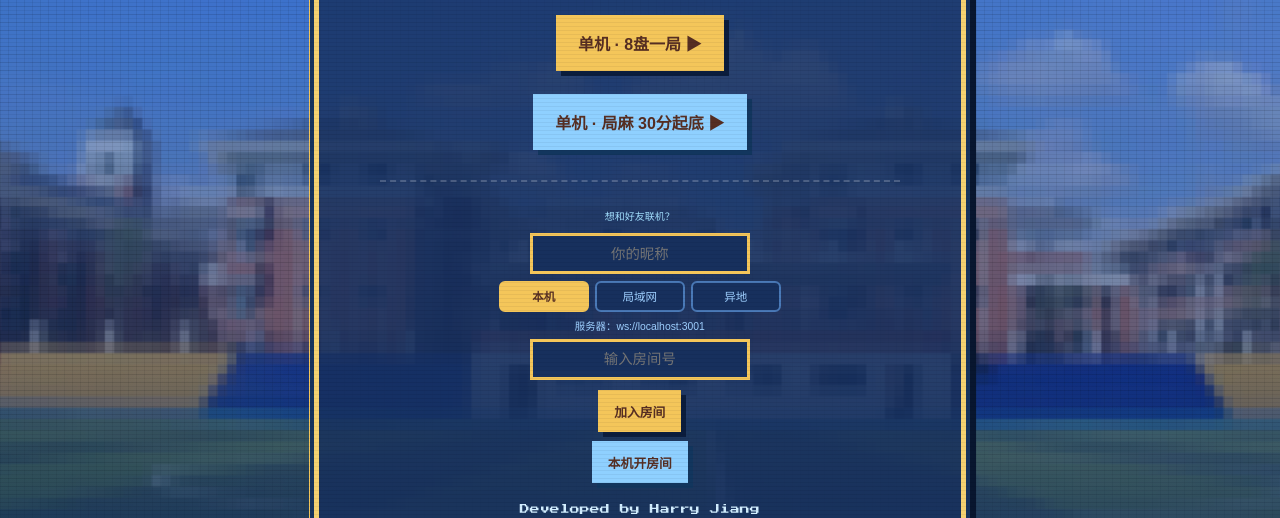
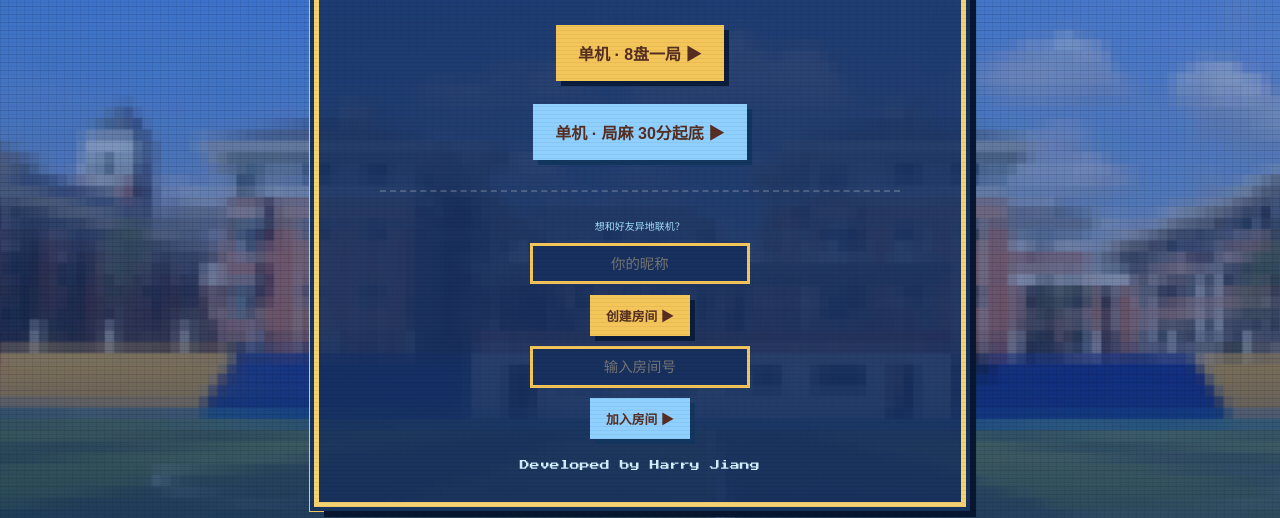
Before and after one commit to Haolin-Jiang-912/Jingao-Jiangshan-Mahjong, a website: page index.html in a window 1280 px wide. Shown: the part 282-800 px from the top of the page. Drawn offline with Linux system fonts and the light colour scheme; a web font is replaced by a local one.

Commit message:
联机简化：移除本机/局域网模式，同源自动连接服务器，邀请链接零配置

```diff
--- a/index.html
+++ b/index.html
@@ -1,5 +1,5 @@
 <!doctype html>
-<html lang="zh-CN"><head><meta charset="utf-8"><meta name="viewport" content="width=device-width,initial-scale=1,maximum-scale=1,viewport-fit=cover"><meta http-equiv="Cache-Control" content="no-cache, no-store, must-revalidate"><title>鸡歪麻将厅</title><link rel="stylesheet" href="style.css?v=8"></head>
+<html lang="zh-CN"><head><meta charset="utf-8"><meta name="viewport" content="width=device-width,initial-scale=1,maximum-scale=1,viewport-fit=cover"><meta http-equiv="Cache-Control" content="no-cache, no-store, must-revalidate"><title>鸡歪麻将厅</title><link rel="stylesheet" href="style.css?v=9"></head>
 <body class="cover-page"><main class="cover-wrap">
   <div class="scanlines"></div><div class="cloud c1"></div><div class="cloud c2"></div>
   <section class="cover-card pixel-border">
@@ -9,59 +9,20 @@
     <a class="start-btn" href="game.html?mode=8">单机 · 8盘一局 <span>▶</span></a><br>
     <a class="start-btn alt" href="game.html?mode=ju">单机 · 局麻 30分起底 <span>▶</span></a>
     <div class="net-entry">
-      <p class="tiny">想和好友联机？</p>
+      <p class="tiny">想和好友异地联机？</p>
       <input id="playerName" type="text" placeholder="你的昵称" maxlength="8" autocomplete="off">
-      <div class="mode-tabs">
-        <button class="mode-btn active" data-mode="local" title="本机启动 node server.js 后，同一台电脑游玩">本机</button>
-        <button class="mode-btn" data-mode="lan" title="同一 Wi-Fi/局域网内，自动检测本机 IP">局域网</button>
-        <button class="mode-btn" data-mode="remote" title="使用已部署的公网服务器，异地好友直接加入">异地</button>
-      </div>
-      <input id="remoteServer" type="text" placeholder="异地服务器地址，例如 wss://your-app.render.com" style="text-transform:none;display:none" autocomplete="off">
-      <p id="wsHint" class="ws-hint">服务器：ws://localhost:3001</p>
-      <input id="roomCode" type="text" placeholder="输入房间号" maxlength="8" autocomplete="off">
-      <a id="joinRoom" class="start-btn" href="#">加入房间</a><br>
-      <a id="createLocal" class="start-btn alt" href="#">本机开房间</a>
-      <a id="createLan" class="start-btn alt" href="#" style="display:none">局域网开房间</a>
-      <a id="createRemote" class="start-btn alt" href="#" style="display:none">异地开房间</a>
+      <a id="createRoom" class="start-btn" href="#">创建房间 <span>▶</span></a><br>
+      <input id="roomCode" type="text" placeholder="输入房间号" maxlength="8" autocomplete="off" style="text-transform:uppercase">
+      <a id="joinRoom" class="start-btn alt" href="#">加入房间 <span>▶</span></a>
     </div>
     <p class="credit">Developed by Harry Jiang</p>
     <script>
-      const roomIn=document.getElementById('roomCode'), joinBtn=document.getElementById('joinRoom'), nameIn=document.getElementById('playerName'), remoteIn=document.getElementById('remoteServer'), wsHint=document.getElementById('wsHint');
-      const createBtns={local:document.getElementById('createLocal'),lan:document.getElementById('createLan'),remote:document.getElementById('createRemote')};
-      const modeBtns=[...document.querySelectorAll('.mode-btn')];
-      let currentMode='local',wsUrl='ws://localhost:3001';
+      const roomIn=document.getElementById('roomCode'), joinBtn=document.getElementById('joinRoom'), nameIn=document.getElementById('playerName');
       function randCode(){return Math.random().toString(36).slice(2,8).toUpperCase();}
       function getName(){return encodeURIComponent((nameIn.value.trim()||'玩家').slice(0,8));}
-      function setMode(mode){
-        currentMode=mode;
-        modeBtns.forEach(b=>b.classList.toggle('active',b.dataset.mode===mode));
-        remoteIn.style.display=mode==='remote'?'block':'none';
-        Object.values(createBtns).forEach(b=>b.style.display='none');
-        createBtns[mode].style.display='inline-block';
-        updateWs();
-      }
-      function getWsUrl(){return wsUrl;}
-      function updateWs(){
-        if(currentMode==='local'){wsUrl='ws://localhost:3001';}
-        else if(currentMode==='lan'){wsUrl='ws://'+location.hostname+':3001';}
-        else {
-          let u=remoteIn.value.trim()||localStorage.getItem('jw-remote-ws')||'';
-          if(u&&!/^wss?:\/\//i.test(u))u=(location.protocol==='https:'?'wss://':'ws://')+u;
-          wsUrl=u||'wss://example.render.com';
-        }
-        wsHint.textContent='服务器：'+wsUrl;
-      }
-      function createHref(){return 'game.html?v=8&mode=8&role=host&room='+randCode()+'&name='+getName()+'&ws='+encodeURIComponent(getWsUrl());}
-      function joinHref(){const code=roomIn.value.trim().toUpperCase();if(!code){alert('请输入房间号');return null;}return 'game.html?v=8&mode=8&role=client&room='+code+'&name='+getName()+'&ws='+encodeURIComponent(getWsUrl());}
-      createBtns.local.onclick=e=>{e.preventDefault();location.href=createHref();};
-      createBtns.lan.onclick=e=>{e.preventDefault();location.href=createHref();};
-      createBtns.remote.onclick=e=>{e.preventDefault();if(!remoteIn.value.trim()&&!localStorage.getItem('jw-remote-ws')){alert('请先填写异地服务器地址');remoteIn.focus();return;}localStorage.setItem('jw-remote-ws',getWsUrl());location.href=createHref();};
-      joinBtn.onclick=e=>{e.preventDefault();const h=joinHref();if(h)location.href=h;};
-      modeBtns.forEach(b=>b.onclick=()=>setMode(b.dataset.mode));
-      remoteIn.addEventListener('input',()=>{updateWs();localStorage.setItem('jw-remote-ws',remoteIn.value.trim());});
-      if(localStorage.getItem('jw-remote-ws'))remoteIn.value=localStorage.getItem('jw-remote-ws');
+      document.getElementById('createRoom').onclick=e=>{e.preventDefault();location.href='game.html?v=9&mode=8&role=host&room='+randCode()+'&name='+getName();};
+      joinBtn.onclick=e=>{e.preventDefault();const code=roomIn.value.trim().toUpperCase();if(!code){alert('请输入房间号');roomIn.focus();return;}location.href='game.html?v=9&mode=8&role=client&room='+code+'&name='+getName();};
       roomIn.addEventListener('keypress',e=>{if(e.key==='Enter')joinBtn.click();});
-      setMode('local');
     </script>
   </section>
 </main></body></html>
```
Also changed, not shown: game.html (+1 -1 lines), net.js (+16 -5 lines), README.md.
